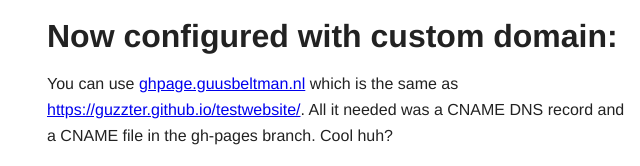
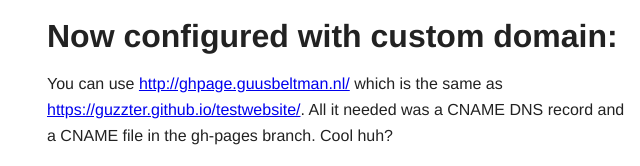
Before and after one commit to Guzzter/testwebsite, a plain HTML site: page index.html in a window 1280 px wide. Shown: the part 124-290 px from the top of the page, 80-720 px from the left. Drawn offline with nearby package versions, Linux system fonts and the light colour scheme.

Commit message:
clean up

```diff
--- a/index.html
+++ b/index.html
@@ -40,7 +40,7 @@
                 <article>
                     <header>
                         <h1>Now configured with custom domain:</h1>
-                        <p>You can use <a href="http://ghpage.guusbeltman.nl/">ghpage.guusbeltman.nl</a> which is the same as <a href="https://guzzter.github.io/testwebsite/">https://guzzter.github.io/testwebsite/</a>. All it needed was a CNAME DNS record and a CNAME file in the gh-pages branch. Cool huh?</p>
+                        <p>You can use <a href="http://ghpage.guusbeltman.nl/">http://ghpage.guusbeltman.nl/</a> which is the same as <a href="https://guzzter.github.io/testwebsite/">https://guzzter.github.io/testwebsite/</a>. All it needed was a CNAME DNS record and a CNAME file in the gh-pages branch. Cool huh?</p>
                     </header>
                     <section>
                         <h2>article section h2</h2>
```
